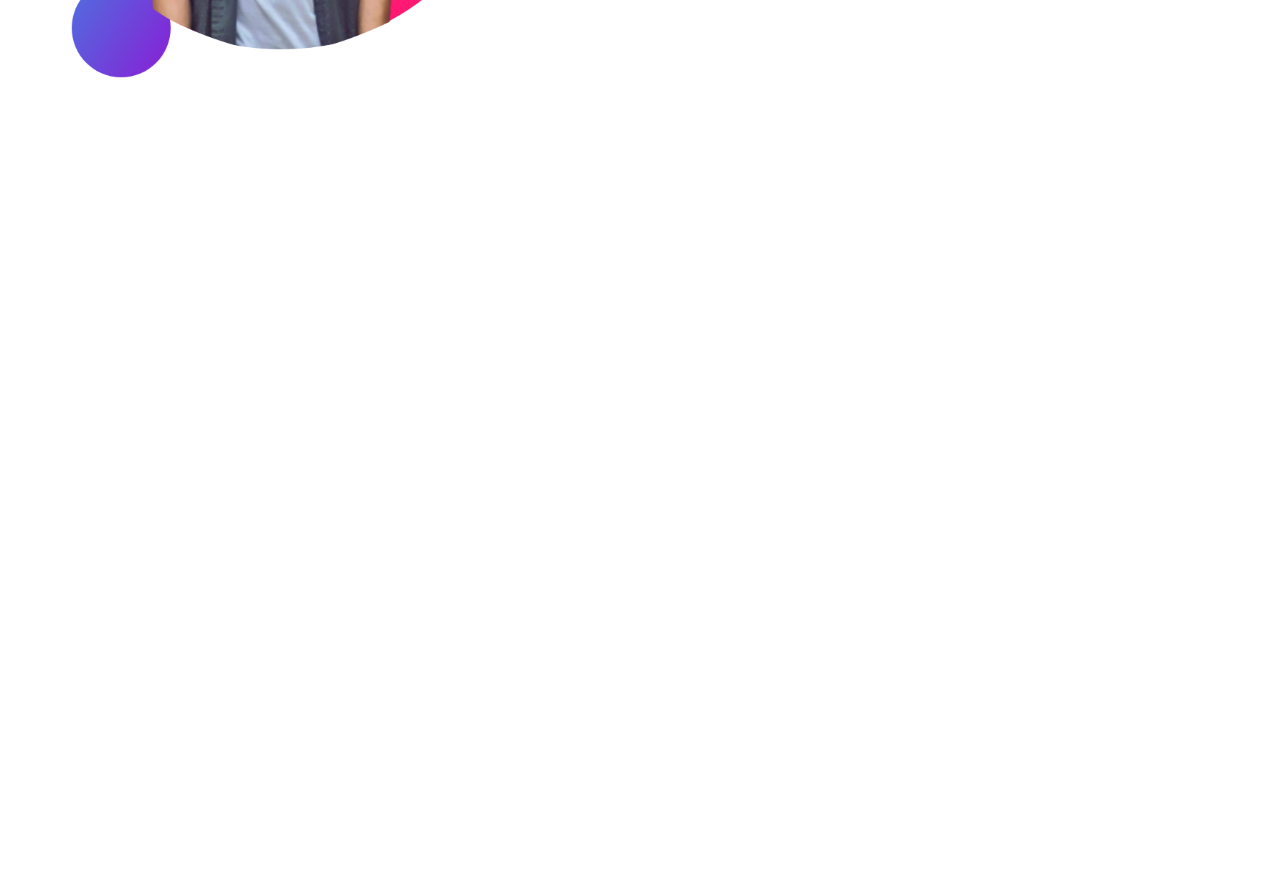
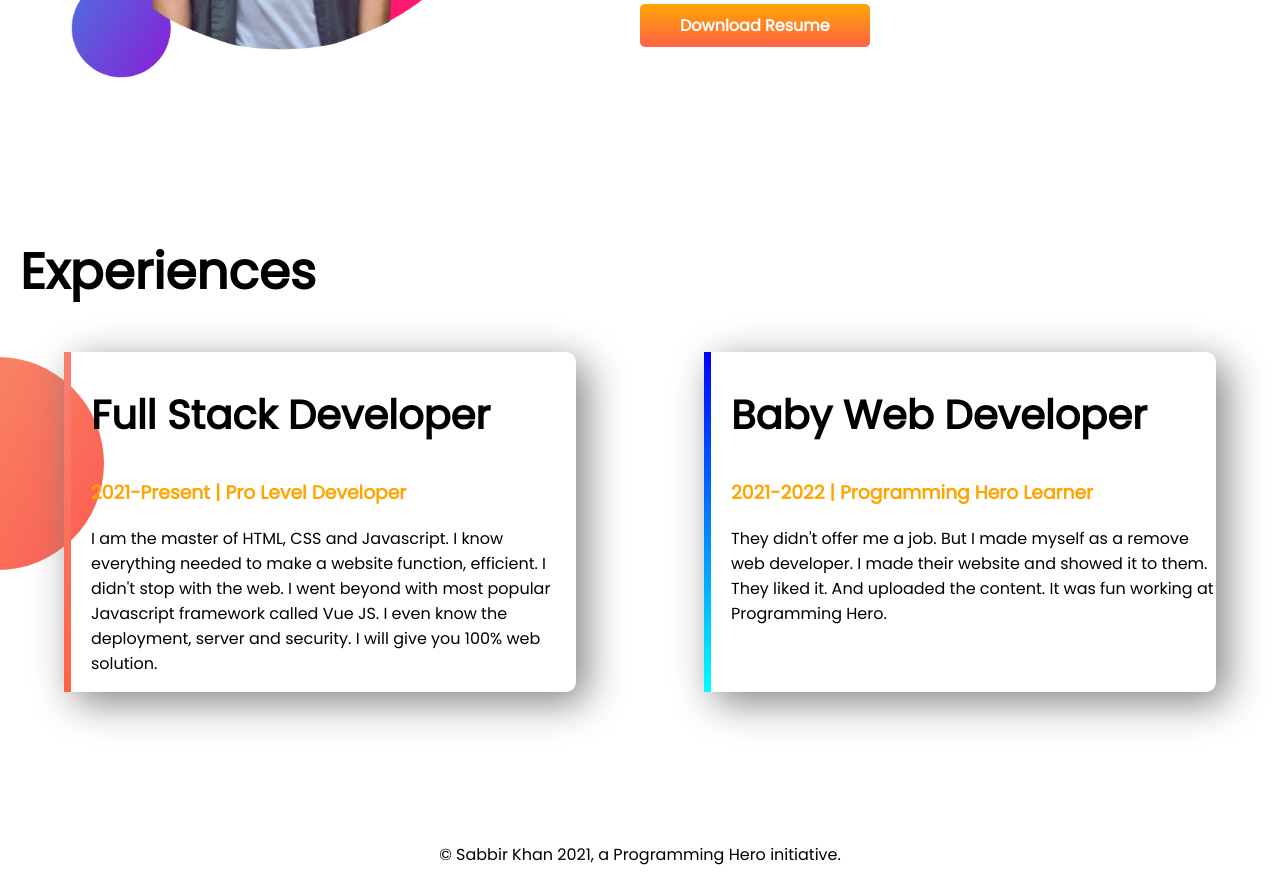
Before and after one commit to SabbirHossain195/developer-portfolio, a plain HTML site: page index.html in a window 1280 px wide. Shown: the part 1102-1985 px from the top of the page. Before the commit the page ends 1337 px from the top, so only its background shows below. Drawn offline with Linux system fonts and the light colour scheme.

Commit message:
footer an experience added

```diff
--- a/index.html
+++ b/index.html
@@ -13,7 +13,7 @@
 </head>
 
 <body>
-    <section class="top-banner">
+    <section class="top-banner flexible-container">
         <div class="half-widtht">
             <h1>Welcome To</h1>
             <h1><span class="orange-color">Md. Sabbir Hossain's</span> World!</h1>
@@ -29,7 +29,7 @@
             <img src="images/image1.png" alt="">
         </div>
     </section>
-    <section class="dream-big">
+    <section class="dream-big flexible-container">
         <div class="half-widthd">
             <img src="images/image2.png" alt="">
         </div>
@@ -41,6 +41,30 @@
             <a class="link-button" target="_blank" href="">Download Resume</a>
         </div>
     </section>
+    <section class="experience-area">
+        <h1 id="heading-exp">Experiences</h1>
+        <div class="flexible-container">
+            <div id="full-stack" class="half-widthe">
+                <h2>Full Stack Developer</h2>
+                <h3 class="orange-color">2021-Present | Pro Level Developer</h3>
+                <p>I am the master of HTML, CSS and Javascript. I know everything needed to make a website function,
+                    efficient. I didn't stop with the web. I went beyond with most popular Javascript framework called
+                    Vue
+                    JS. I even know the deployment, server and security. I will give you 100% web solution.</p>
+            </div>
+            <div id="baby-web" class="half-widthe">
+                <h2>Baby Web Developer</h2>
+                <h3 class="orange-color">2021-2022 | Programming Hero Learner</h3>
+                <p>They didn't offer me a job. But I made myself as a remove web developer. I made their website and
+                    showed
+                    it to them. They liked it. And uploaded the content. It was fun working at Programming Hero.</p>
+            </div>
+        </div>
+    </section>
+
+    <footer>
+        <p>© Sabbir Khan 2021, a Programming Hero initiative.</p>
+    </footer>
 </body>
 
 </html>
--- a/style.css
+++ b/style.css
@@ -5,10 +5,13 @@ body{
 h1{
     font-size: 50px;
 }
+h2{
+    font-size: 40px;
+}
 .orange-color{
     color: orange;
 }
-section{
+.flexible-container{
     display: flex;
     margin-bottom: 150px;
 }
@@ -25,6 +28,14 @@ section{
 }
 .half-widthd img{
     width: 100%;
+}
+.half-widthe{
+    width: 40%;
+    margin-left: 5%;
+    margin-right: 5%;
+    padding-left: 20px;
+    border-radius: 10px;
+    box-shadow: 10px 10px 40px gray;
 }
 .link-button{
     text-decoration: none;
@@ -43,3 +54,24 @@ section{
     background-repeat: no-repeat;
     background-position: right;
 }
+.experience-area{
+    background-image: url(images/exp-bg.png);
+    background-repeat: no-repeat;
+    background-position: left;
+}
+#baby-web{
+    border-left: 7px solid;
+    border-image: linear-gradient(blue, cyan);
+    border-image-slice: 1;
+}
+#full-stack{
+    border-left: 7px solid;
+    border-image: linear-gradient(salmon, tomato);
+    border-image-slice: 1;
+}
+footer p{
+    text-align: center;
+}
+#heading-exp{
+    padding-left: 20px;
+}
```
Also changed, not shown: images/jhankar.png (deleted), images/jhankar2.png (deleted), images/my-bg.png (deleted), images/my-bg2.png (deleted), 4 other files.
